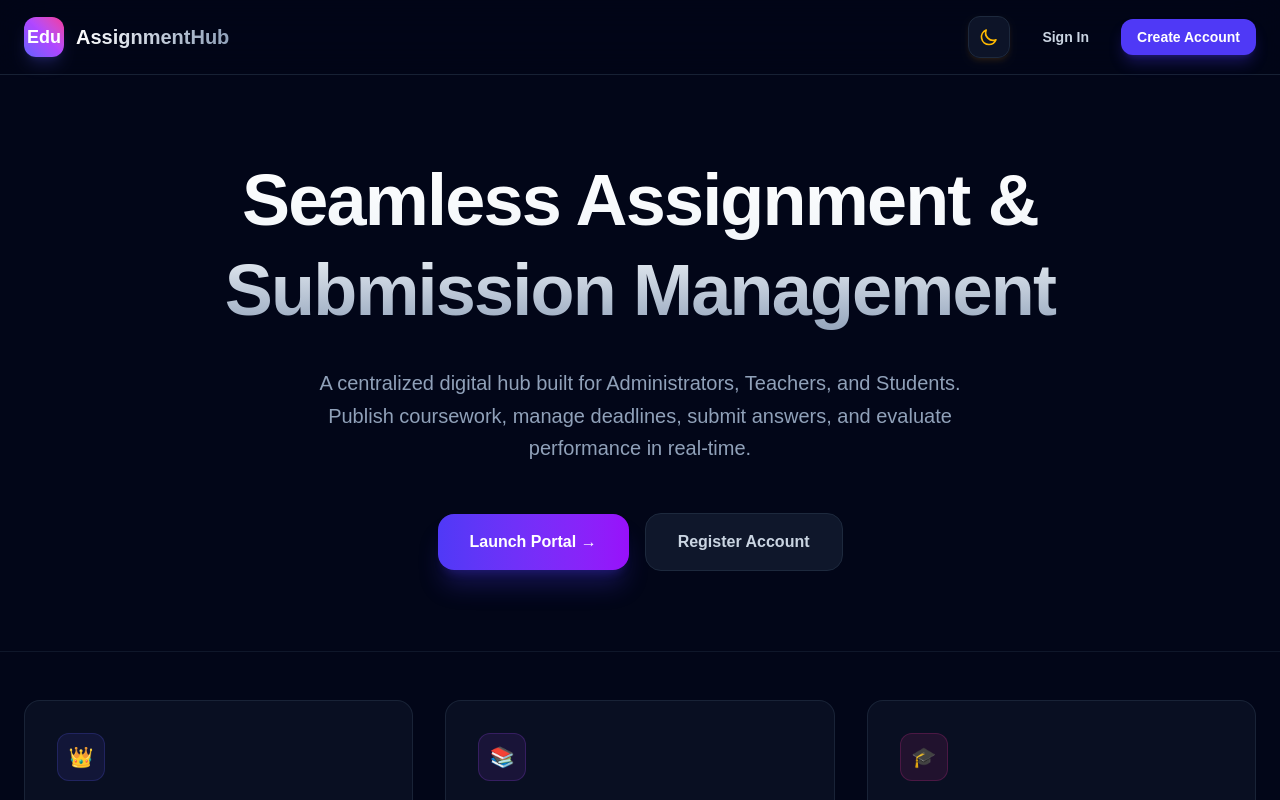
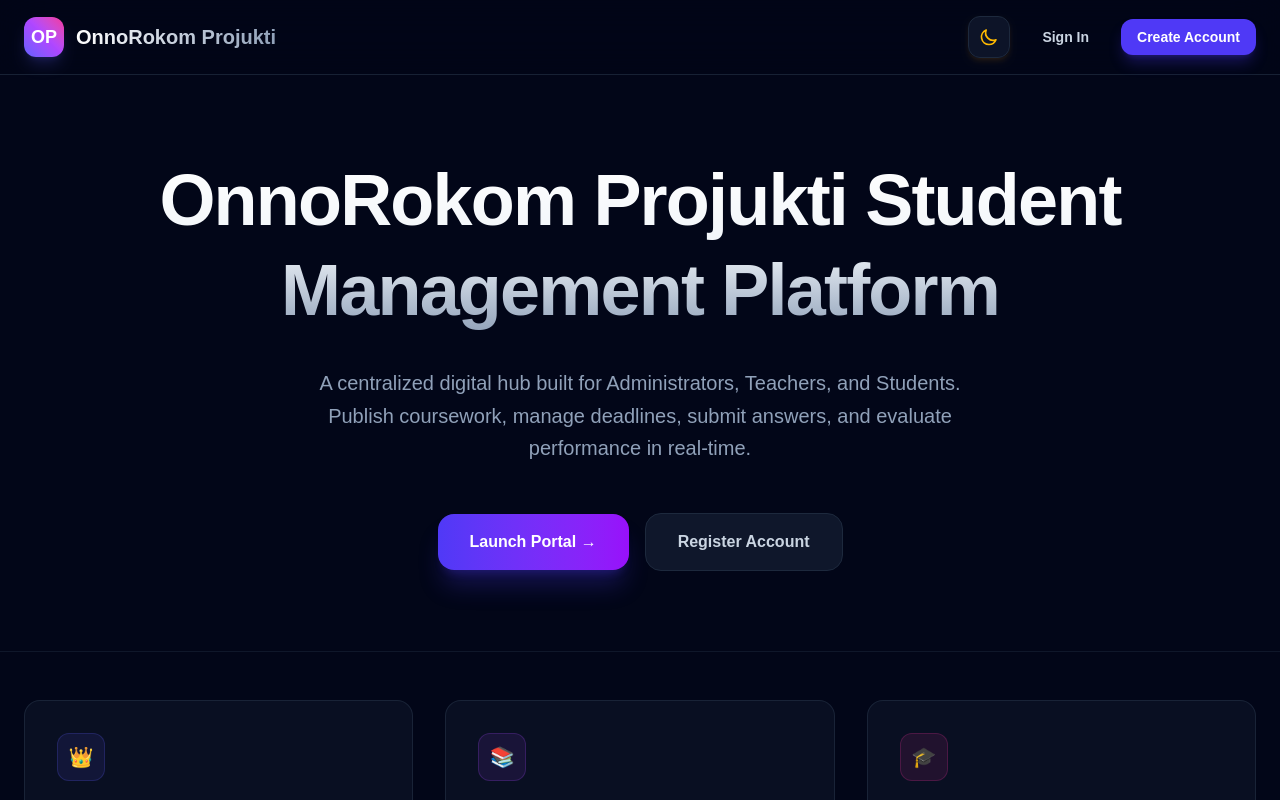
Before and after one commit to Ekaanta/Student_Management-System, a Next.js app in the folder frontend/: page / in a window 1280 px wide. Shown: the top 800 px of the page. Built offline with nearby package versions, Linux system fonts and the light colour scheme; no server answers.

Commit message:
feat: update platform brand name to OnnoRokom Projukti Student Management Platform across layout, home, login, register, and portal dashboards

```diff
--- a/frontend/src/app/admin/layout.tsx
+++ b/frontend/src/app/admin/layout.tsx
@@ -44,11 +44,11 @@ export default function AdminLayout({ children }: { children: React.ReactNode })
         <div>
           <div className="flex items-center space-x-3 mb-10">
             <div className="w-10 h-10 rounded-xl bg-gradient-to-tr from-indigo-500 via-purple-500 to-pink-500 flex items-center justify-center font-bold text-white shadow-lg shadow-indigo-500/25">
-              Edu
+              OP
             </div>
             <div>
               <span className="text-lg font-extrabold text-slate-900 dark:text-white">
-                AssignmentHub
+                OnnoRokom Projukti
               </span>
               <span className="block text-[10px] font-bold uppercase tracking-wider text-indigo-600 dark:text-indigo-400">Admin Control</span>
             </div>
--- a/frontend/src/app/layout.tsx
+++ b/frontend/src/app/layout.tsx
@@ -4,8 +4,8 @@ import { AuthProvider } from "@/lib/auth-context";
 import { ThemeProvider } from "@/lib/theme-context";
 
 export const metadata: Metadata = {
-  title: "Role-Based Assignment & Submission System",
-  description: "Academic Assignment Management Platform",
+  title: "OnnoRokom Projukti Student Management Platform",
+  description: "OnnoRokom Projukti Student Management Platform",
 };
 
 export default function RootLayout({
--- a/frontend/src/app/login/page.tsx
+++ b/frontend/src/app/login/page.tsx
@@ -52,10 +52,10 @@ export default function LoginPage() {
       <div className="sm:mx-auto sm:w-full sm:max-w-md text-center">
         <Link href="/" className="inline-flex items-center space-x-3 mb-6">
           <div className="w-12 h-12 rounded-2xl bg-gradient-to-tr from-indigo-500 via-purple-500 to-pink-500 flex items-center justify-center font-bold text-white text-xl shadow-lg shadow-indigo-500/30">
-            Edu
+            OP
           </div>
           <span className="text-2xl font-black bg-clip-text text-transparent bg-gradient-to-r from-slate-900 to-slate-600 dark:from-white dark:to-slate-400">
-            AssignmentHub
+            OnnoRokom Projukti
           </span>
         </Link>
         <h2 className="text-3xl font-extrabold text-slate-900 dark:text-white tracking-tight">Sign in to your account</h2>
--- a/frontend/src/app/page.tsx
+++ b/frontend/src/app/page.tsx
@@ -11,10 +11,10 @@ export default function HomePage() {
         <div className="max-w-7xl mx-auto flex items-center justify-between">
           <div className="flex items-center space-x-3">
             <div className="w-10 h-10 rounded-xl bg-gradient-to-tr from-indigo-500 via-purple-500 to-pink-500 flex items-center justify-center font-bold text-white text-lg shadow-lg shadow-indigo-500/20">
-              Edu
+              OP
             </div>
             <span className="text-xl font-bold bg-clip-text text-transparent bg-gradient-to-r from-white to-slate-400">
-              AssignmentHub
+              OnnoRokom Projukti
             </span>
           </div>
 
@@ -38,8 +38,8 @@ export default function HomePage() {
 
       {/* Hero Section */}
       <section className="max-w-7xl mx-auto px-6 py-20 text-center flex-1 flex flex-col items-center justify-center">
-        <h1 className="text-5xl sm:text-6xl lg:text-7xl font-extrabold tracking-tight bg-clip-text text-transparent bg-gradient-to-b from-white via-slate-100 to-slate-400 max-w-4xl leading-tight mb-8">
-          Seamless Assignment & Submission Management
+        <h1 className="text-4xl sm:text-6xl lg:text-7xl font-extrabold tracking-tight bg-clip-text text-transparent bg-gradient-to-b from-white via-slate-100 to-slate-400 max-w-5xl leading-tight mb-8">
+          OnnoRokom Projukti Student Management Platform
         </h1>
 
         <p className="text-lg sm:text-xl text-slate-400 max-w-2xl leading-relaxed mb-12">
@@ -106,7 +106,7 @@ export default function HomePage() {
       {/* Footer */}
       <footer className="border-t border-slate-800/80 py-8 px-6 text-center text-slate-500 text-sm">
         <div className="max-w-7xl mx-auto flex items-center justify-center">
-          <p>© 2026 Role-Based Assignment & Submission Management System. Built with ASP.NET Core & Next.js.</p>
+          <p>© 2026 OnnoRokom Projukti Student Management Platform. Built with ASP.NET Core & Next.js.</p>
         </div>
       </footer>
     </main>
--- a/frontend/src/app/register/page.tsx
+++ b/frontend/src/app/register/page.tsx
@@ -49,10 +49,10 @@ export default function RegisterPage() {
       <div className="sm:mx-auto sm:w-full sm:max-w-md text-center">
         <Link href="/" className="inline-flex items-center space-x-3 mb-6">
           <div className="w-12 h-12 rounded-2xl bg-gradient-to-tr from-indigo-500 via-purple-500 to-pink-500 flex items-center justify-center font-bold text-white text-xl shadow-lg shadow-indigo-500/30">
-            Edu
+            OP
           </div>
           <span className="text-2xl font-black bg-clip-text text-transparent bg-gradient-to-r from-slate-900 to-slate-600 dark:from-white dark:to-slate-400">
-            AssignmentHub
+            OnnoRokom Projukti
           </span>
         </Link>
         <h2 className="text-3xl font-extrabold text-slate-900 dark:text-white tracking-tight">Create your account</h2>
--- a/frontend/src/app/student/layout.tsx
+++ b/frontend/src/app/student/layout.tsx
@@ -44,11 +44,11 @@ export default function StudentLayout({ children }: { children: React.ReactNode
         <div>
           <div className="flex items-center space-x-3 mb-10">
             <div className="w-10 h-10 rounded-xl bg-gradient-to-tr from-pink-500 via-purple-500 to-indigo-500 flex items-center justify-center font-bold text-white shadow-lg shadow-pink-500/25">
-              Edu
+              OP
             </div>
             <div>
               <span className="text-lg font-extrabold text-slate-900 dark:text-white">
-                AssignmentHub
+                OnnoRokom Projukti
               </span>
               <span className="block text-[10px] font-bold uppercase tracking-wider text-pink-600 dark:text-pink-400">Student Portal</span>
             </div>
--- a/frontend/src/app/teacher/layout.tsx
+++ b/frontend/src/app/teacher/layout.tsx
@@ -45,11 +45,11 @@ export default function TeacherLayout({ children }: { children: React.ReactNode
         <div>
           <div className="flex items-center space-x-3 mb-10">
             <div className="w-10 h-10 rounded-xl bg-gradient-to-tr from-purple-500 via-indigo-500 to-pink-500 flex items-center justify-center font-bold text-white shadow-lg shadow-purple-500/25">
-              Edu
+              OP
             </div>
             <div>
               <span className="text-lg font-extrabold text-slate-900 dark:text-white">
-                AssignmentHub
+                OnnoRokom Projukti
               </span>
               <span className="block text-[10px] font-bold uppercase tracking-wider text-purple-600 dark:text-purple-400">Teacher Portal</span>
             </div>
```
